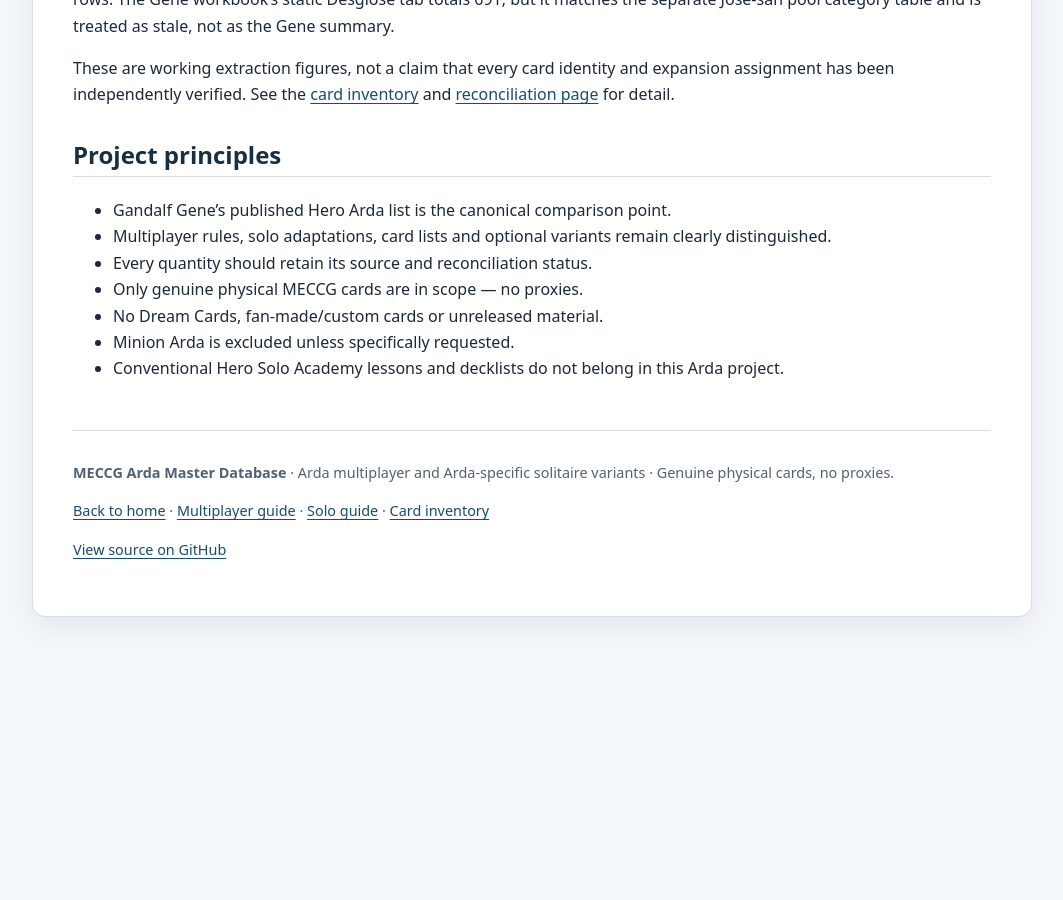
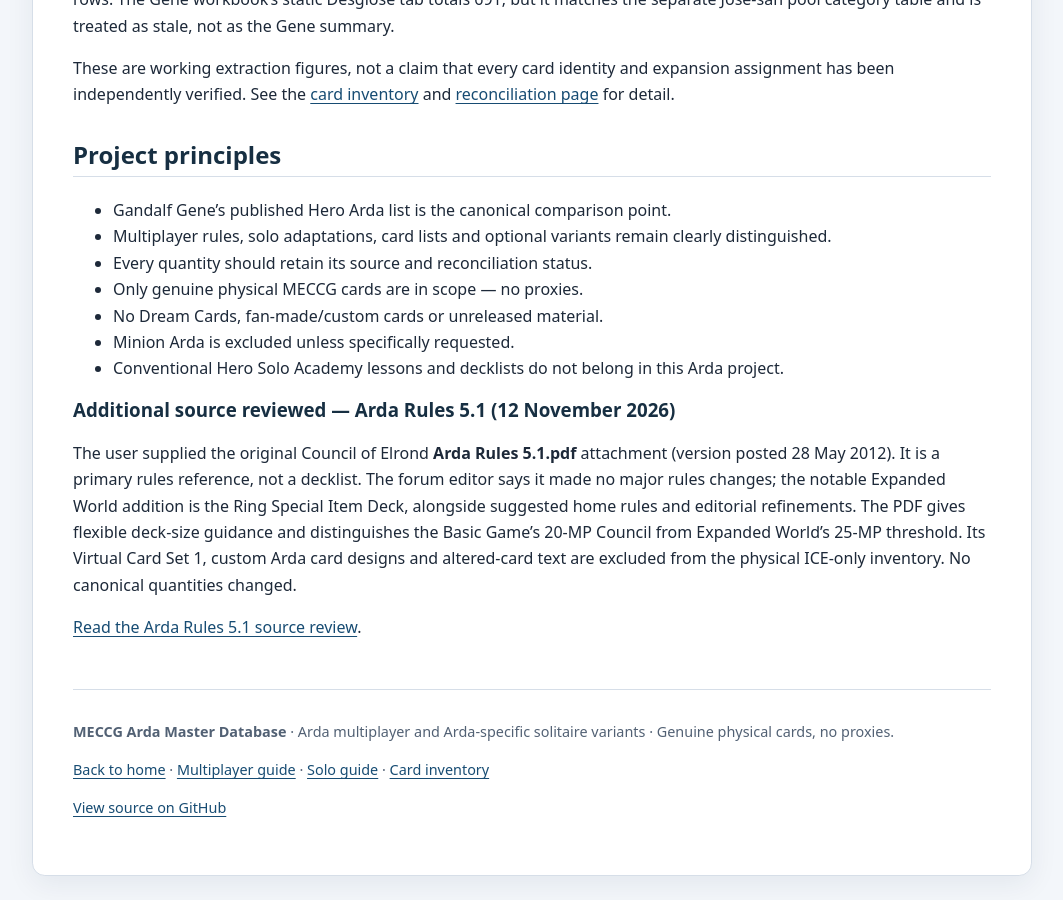
Before and after one commit to JamSpot/meccg-arda-master-database, a Jekyll site: the page built from index.md, in a window 1280 px wide and 900 px high, scrolled down 3956 px. Shown: the whole window, without its empty margins (108-1171 px from the left). Built offline with Jekyll 4.4.1, drawn with Linux system fonts in a browser that asks for light colours; before the commit the page ends 4597 px from its top, so only the background shows below that.

Commit message:
Link Arda Rules 5.1 research review

```diff
--- a/index.md
+++ b/index.md
@@ -125,3 +125,10 @@ These are working extraction figures, not a claim that every card identity and e
 - No Dream Cards, fan-made/custom cards or unreleased material.
 - Minion Arda is excluded unless specifically requested.
 - Conventional Hero Solo Academy lessons and decklists do not belong in this Arda project.
+
+
+### Additional source reviewed — Arda Rules 5.1 (12 November 2026)
+
+The user supplied the original Council of Elrond **Arda Rules 5.1.pdf** attachment (version posted 28 May 2012). It is a primary rules reference, not a decklist. The forum editor says it made no major rules changes; the notable Expanded World addition is the Ring Special Item Deck, alongside suggested home rules and editorial refinements. The PDF gives flexible deck-size guidance and distinguishes the Basic Game's 20-MP Council from Expanded World's 25-MP threshold. Its Virtual Card Set 1, custom Arda card designs and altered-card text are excluded from the physical ICE-only inventory. No canonical quantities changed.
+
+[Read the Arda Rules 5.1 source review](docs/arda-rules-5-1-source-review.html).
```
